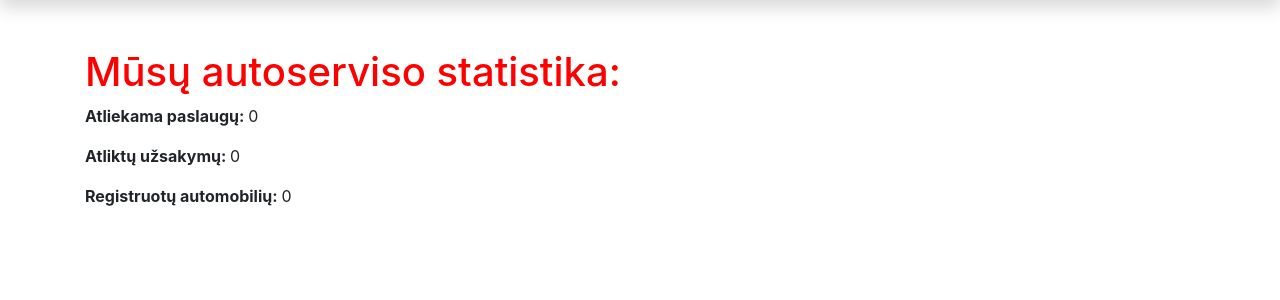
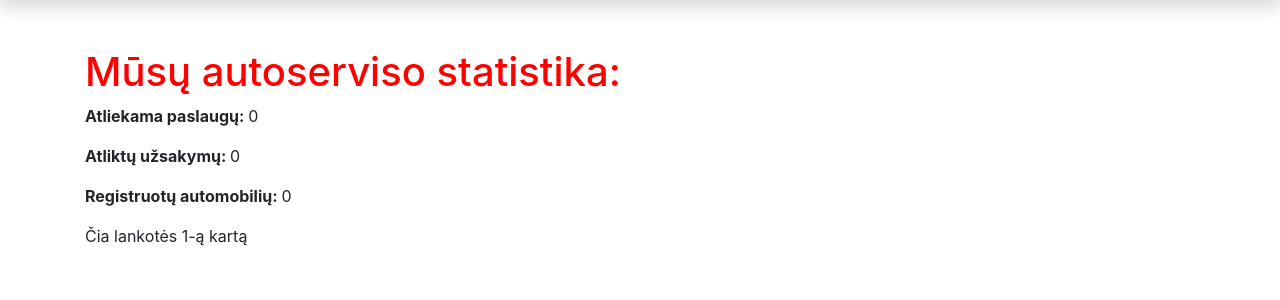
Before and after one commit to DonatasNoreika/autoservisas202401, a Django app: page /autoservice/ in a window 1280 px wide. Shown: the part 59-359 px from the top of the page. Run offline with Django 5.2, Linux system fonts and the light colour scheme; data that the repository does not hold is empty; some libraries are stand-ins or nearby versions.

Commit message:
+Padaryti, kad pagrindiniame puslapyje būtų rodomas sesijos apsilankymų skaičius.

```diff
--- a/mysite/autoservice/templates/index.html
+++ b/mysite/autoservice/templates/index.html
@@ -7,4 +7,5 @@
 <p><strong>Atliekama paslaugų: </strong>{{ num_services }}</p>
 <p><strong>Atliktų užsakymų: </strong>{{ num_orders_done }}</p>
 <p><strong>Registruotų automobilių: </strong>{{ num_vehicles }}</p>
+<p>Čia lankotės {{ num_visits }}-ą kartą</p>
 {% endblock %}
--- a/mysite/autoservice/views.py
+++ b/mysite/autoservice/views.py
@@ -9,10 +9,15 @@ def index(request):
     num_services = Service.objects.all().count()
     num_orders_done = Order.objects.filter(status__exact='i').count()
     num_vehicles = Vehicle.objects.all().count()
+
+    num_visits = request.session.get('num_visits', 1)
+    request.session['num_visits'] = num_visits + 1
+
     result = {
         "num_services": num_services,
         "num_orders_done": num_orders_done,
         "num_vehicles": num_vehicles,
+        "num_visits": num_visits,
     }
     return render(request, template_name="index.html", context=result)
 
```
